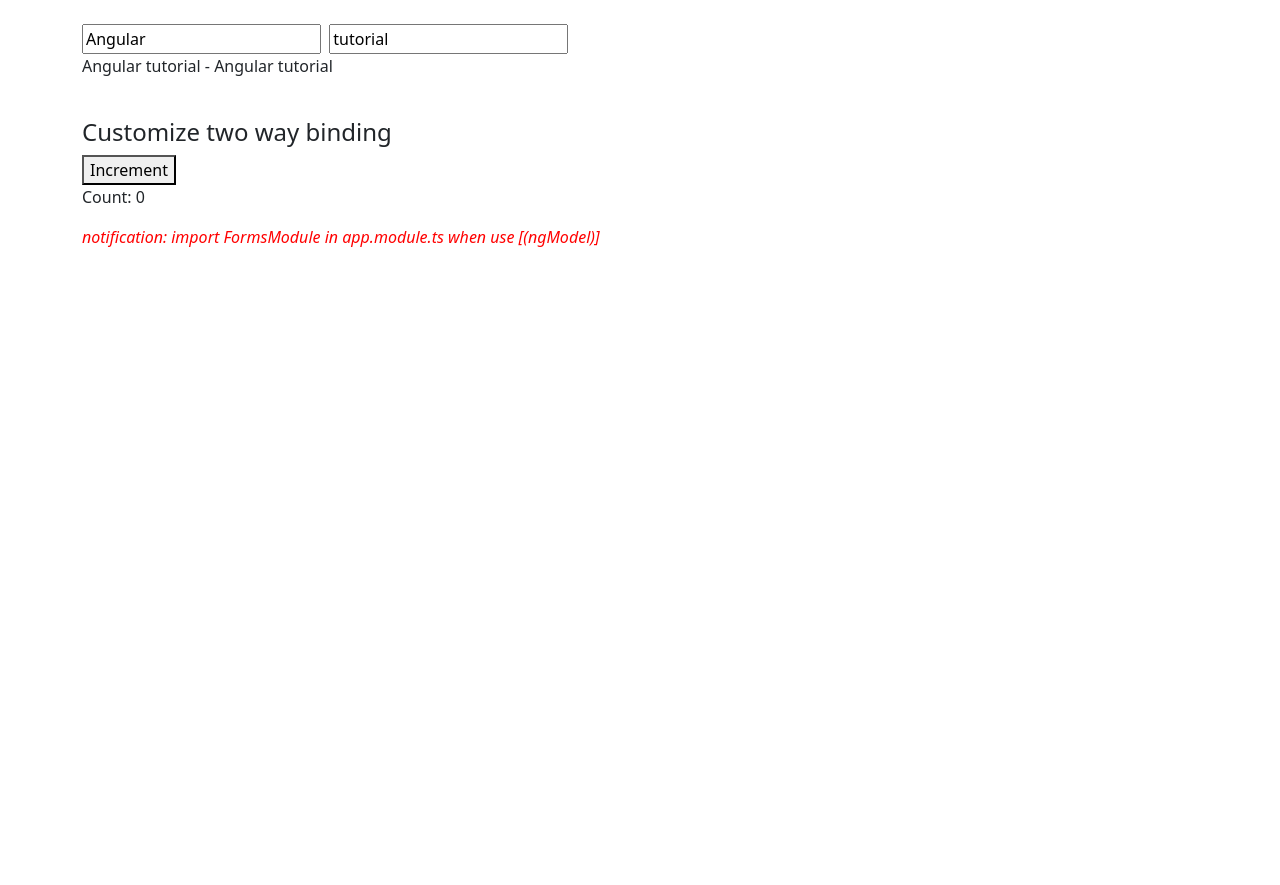
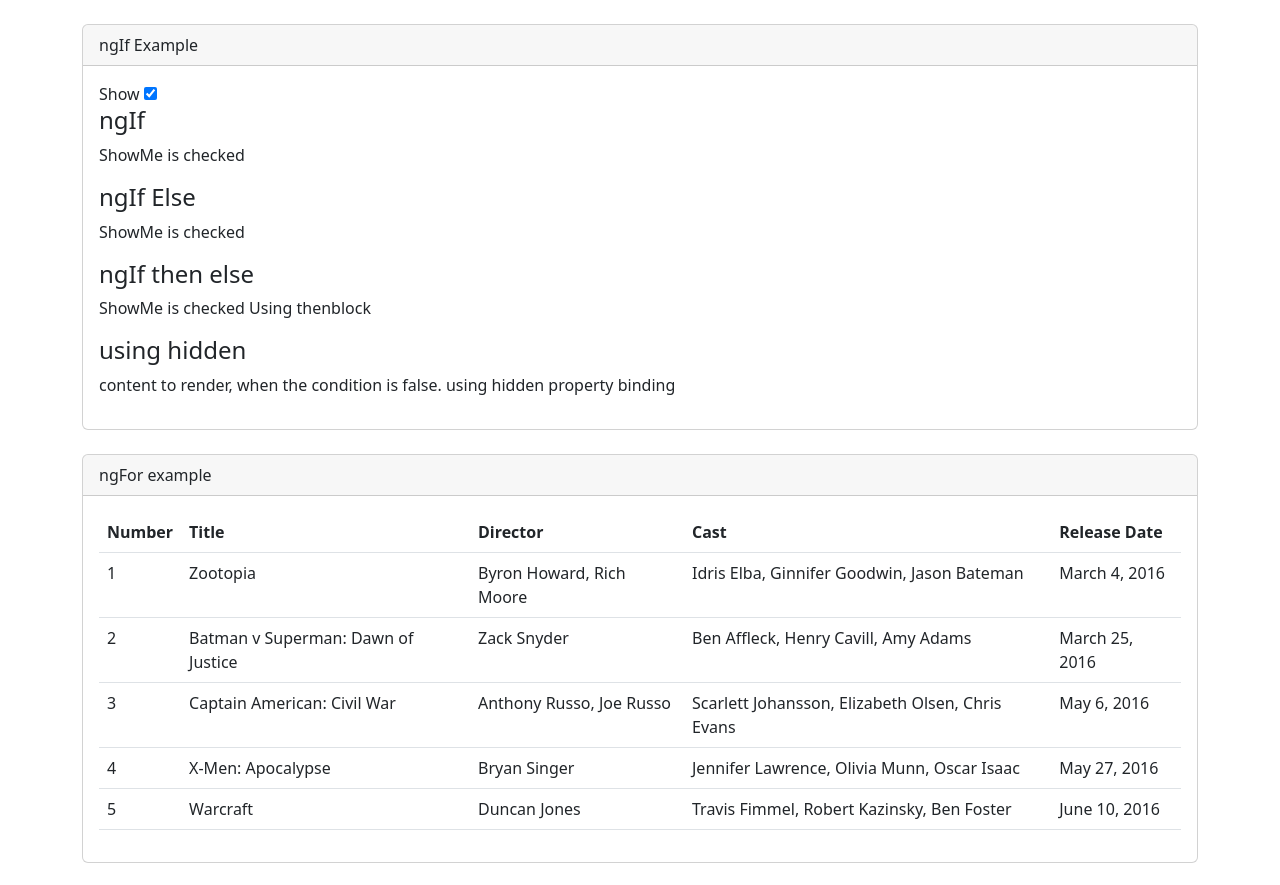
Before and after one commit to nguyetanhmyangel/angular-tutorial, an Angular app: page / in a window 1280 px wide. Shown: the top 885 px of the page. Before the commit the page ends 800 px from the top, so only its background shows below. Built offline with nearby package versions, Linux system fonts and the light colour scheme.

Commit message:
structural_directive

```diff
--- a/src/app/app.component.html
+++ b/src/app/app.component.html
@@ -1,11 +1,108 @@
 <div class="container">
+  <br/>
+  <div class='card'>
+    <div class='card-header'>
+      ngIf Example
+    </div>
+    <div class="card-body">
+      Show <input type="checkbox" [(ngModel)]="showMe" />
+      <h4>ngIf </h4>
+
+      <p *ngIf="showMe">
+        ShowMe is checked
+      </p>
+      <p *ngIf="!showMe">
+        ShowMe is unchecked
+      </p>
+
+      <h4>ngIf Else</h4>
+
+      <p *ngIf="showMe; else elseBlock1">
+        ShowMe is checked
+      </p>
+
+      <ng-template #elseBlock1>
+        <p>ShowMe is unchecked Using elseBlock</p>
+      </ng-template>
+
+      <h4>ngIf then else</h4>
+
+      <p *ngIf="showMe; then thenBlock2 else elseBlock2">
+        This is not rendered
+      </p>
+
+      <ng-template #thenBlock2>
+        <p>ShowMe is checked Using thenblock</p>
+      </ng-template>
+
+      <ng-template #elseBlock2>
+        <p>ShowMe is unchecked Using elseBlock</p>
+      </ng-template>
+
+      <h4>using hidden </h4>
+
+      <p [hidden]="showMe">
+        content to render, when the condition is true using hidden property binding
+      </p>
+
+      <p [hidden]="!showMe">
+        content to render, when the condition is false. using hidden property binding
+      </p>
+    </div>
+  </div>
+  <br/>
+  <div class='card'>
+    <div class='card-header'>
+      ngFor example
+    </div>
+    <div class="card-body">
+      <div class='panel panel-primary'>
+        <div class='panel-heading'>
+        </div>
+
+        <div class='panel-body'>
+          <div class='table-responsive'>
+            <table class='table'>
+              <thead>
+                <tr>
+                  <th>Number</th>
+                  <th>Title</th>
+                  <th>Director</th>
+                  <th>Cast</th>
+                  <th>Release Date</th>
+                </tr>
+              </thead>
+              <tbody>
+                <tr *ngFor="let movie of movies;let i = index;">
+                  <td>{{i + 1}}</td>
+                  <td>{{movie.title}}</td>
+                  <td>{{movie.director}}</td>
+                  <td>{{movie.cast}}</td>
+                  <td>{{movie.releaseDate}}</td>
+                </tr>
+              </tbody>
+            </table>
+          </div>
+        </div>
+      </div>
+    </div>
+  </div>
+  <br/>
+  <div class='card'>
+    <div class='card-header'>
+      ngSwitch Example
+    </div>
+    <div class="card-body">
+      Input string : <input type='text' [(ngModel)]="num" />
+      <div [ngSwitch]="num">
+        <div *ngSwitchCase="'1'">One</div>
+        <div *ngSwitchCase="'2'">Two</div>
+        <div *ngSwitchCase="'3'">Three</div>
+        <div *ngSwitchCase="'4'">Four</div>
+        <div *ngSwitchCase="'5'">Five</div>
+        <div *ngSwitchDefault>This is Default</div>
+      </div>
+    </div>
+  </div>
   <br />
-  <input type="text" [(ngModel)]="firstName" />&nbsp;
-  <input type="text" [(ngModel)]="lastName" />
-  <p>{{getFullName()}} - {{firstName}} {{lastName}}</p>
-  <br />
-  <h4>Customize two way binding</h4>
-  <button type="button" (click)="handleIncrement()" >Increment</button>
-  <p>Count: {{count}}</p>
-  <i [ngStyle] = "{'color': 'red'}">notification: import FormsModule in app.module.ts when use [(ngModel)]</i>
 </div>
--- a/src/app/app.component.ts
+++ b/src/app/app.component.ts
@@ -1,4 +1,4 @@
-import { Component, EventEmitter, Input, Output } from '@angular/core';
+import { Component, Input } from '@angular/core';
 
 
 @Component({
@@ -8,17 +8,46 @@ import { Component, EventEmitter, Input, Output } from '@angular/core';
 })
 export class AppComponent {
   title: string = "tutorial";
-  firstName: string = "Angular";
-  lastName: string = "tutorial";
-  fullName: string = "";
-  getFullName(): string {
-    return this.fullName = this.firstName + ' ' + this.lastName;
-  }
-  @Input() count: number = 0;
-  @Output() countChanged = new EventEmitter<number>();
-  handleIncrement(): void {
-    this.count++;
-    this.countChanged.emit(this.count);
-  }
+  showMe: boolean = true;
+  movies: Movie[] = [
+    {
+      title: 'Zootopia',
+      director: 'Byron Howard, Rich Moore',
+      cast: 'Idris Elba, Ginnifer Goodwin, Jason Bateman',
+      releaseDate: 'March 4, 2016',
+    },
+    {
+      title: 'Batman v Superman: Dawn of Justice',
+      director: 'Zack Snyder',
+      cast: 'Ben Affleck, Henry Cavill, Amy Adams',
+      releaseDate: 'March 25, 2016',
+    },
+    {
+      title: 'Captain American: Civil War',
+      director: 'Anthony Russo, Joe Russo',
+      cast: 'Scarlett Johansson, Elizabeth Olsen, Chris Evans',
+      releaseDate: 'May 6, 2016',
+    },
+    {
+      title: 'X-Men: Apocalypse',
+      director: 'Bryan Singer',
+      cast: 'Jennifer Lawrence, Olivia Munn, Oscar Isaac',
+      releaseDate: 'May 27, 2016',
+    },
+    {
+      title: 'Warcraft',
+      director: 'Duncan Jones',
+      cast: 'Travis Fimmel, Robert Kazinsky, Ben Foster',
+      releaseDate: 'June 10, 2016',
+    },
+  ];
 
+  @Input() num:number = 0;
 }
+
+class Movie {
+  title?: string;
+  director?: string;
+  cast?: string;
+  releaseDate?: string;
+}
```
